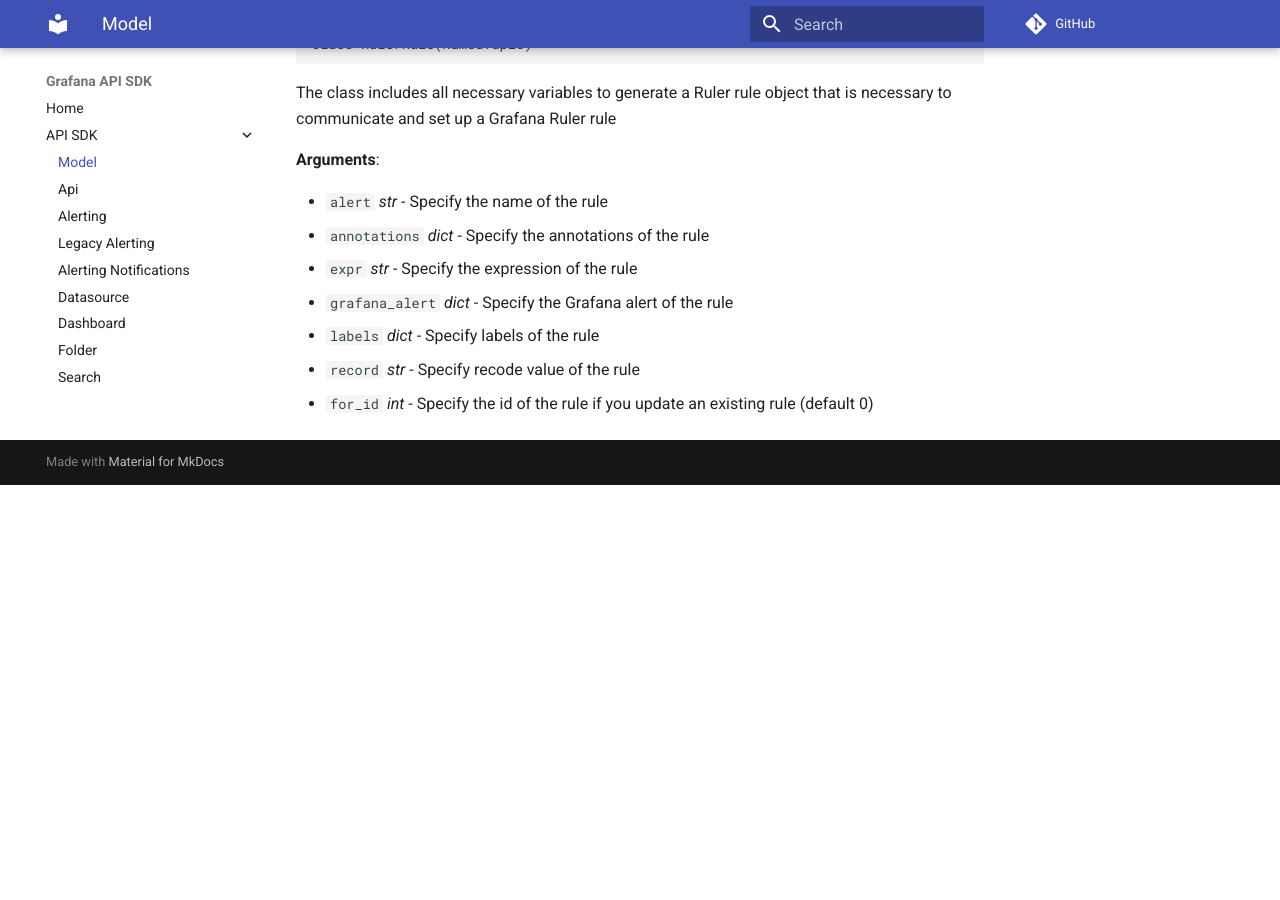
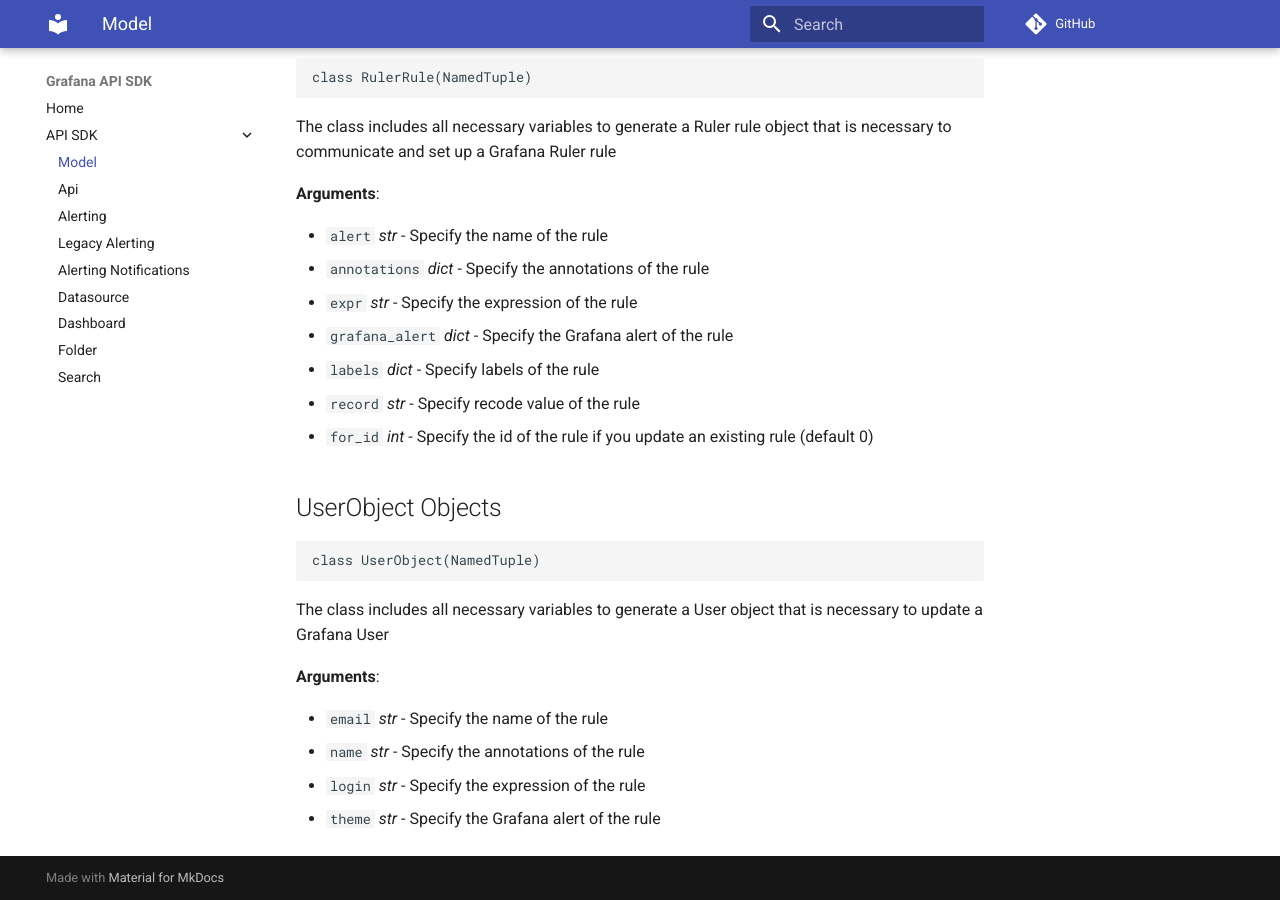
Before and after one commit to ZPascal/grafana_api_sdk, an MkDocs documentation site: the page built from docs/content/grafana_api/model.md, in a window 1280 px wide and 900 px high, scrolled down 4182 px. Built offline with MkDocs 1.6.1 and Material for MkDocs 9.7.7, drawn with Linux system fonts in a browser that asks for light colours; comment, search, counter and statistics services are not loaded; before the commit the page ends 4667 px from its top, so only the background shows below that.

Commit message:
Add coverage badge and documentation

````diff
--- a/docs/content/grafana_api/model.md
+++ b/docs/content/grafana_api/model.md
@@ -11,6 +11,7 @@
   * [AlertmanagerConfig](#grafana_api.model.AlertmanagerConfig)
   * [AlertmanagerReceivers](#grafana_api.model.AlertmanagerReceivers)
   * [RulerRule](#grafana_api.model.RulerRule)
+  * [UserObject](#grafana_api.model.UserObject)
 
 <a id="grafana_api.model"></a>
 
@@ -188,3 +189,20 @@ The class includes all necessary variables to generate a Ruler rule object that
 - `labels` _dict_ - Specify labels of the rule
 - `record` _str_ - Specify recode value of the rule
 - `for_id` _int_ - Specify the id of the rule if you update an existing rule (default 0)
+
+<a id="grafana_api.model.UserObject"></a>
+
+## UserObject Objects
+
+```python
+class UserObject(NamedTuple)
+```
+
+The class includes all necessary variables to generate a User object that is necessary to update a Grafana User
+
+**Arguments**:
+
+- `email` _str_ - Specify the name of the rule
+- `name` _str_ - Specify the annotations of the rule
+- `login` _str_ - Specify the expression of the rule
+- `theme` _str_ - Specify the Grafana alert of the rule
````
